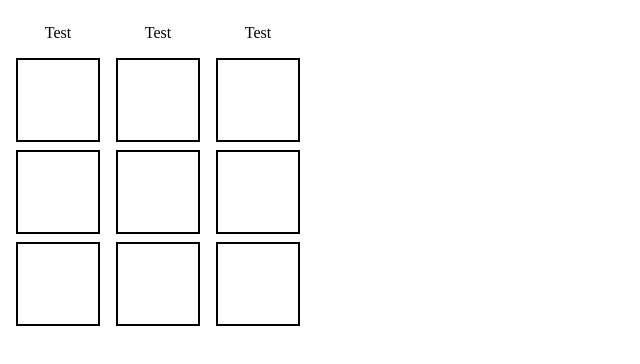
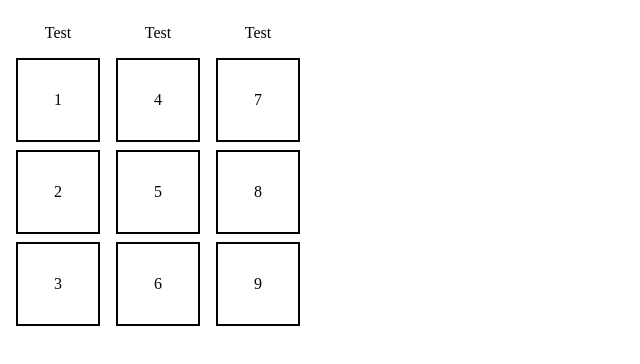
Before and after one commit to Robbysim37/angular-knucklebones, an Angular app: page / in a window 1280 px wide. Shown: the top 364 px of the page, without its empty margins (0-640 px from the left). Built offline with nearby package versions, Linux system fonts and the light colour scheme.

Commit message:
gamestate matrix reaches each cell

```diff
--- a/src/app/app.component.html
+++ b/src/app/app.component.html
@@ -1 +1 @@
-<app-game-board></app-game-board>
+<app-game-state></app-game-state>
--- a/src/app/game-state/game-board/board-column/board-column.component.html
+++ b/src/app/game-state/game-board/board-column/board-column.component.html
@@ -1,3 +1,3 @@
-<app-cell></app-cell>
-<app-cell></app-cell>
-<app-cell></app-cell>
+<app-cell [diceValue]="boardColumnData[0]"></app-cell>
+<app-cell [diceValue]="boardColumnData[1]"></app-cell>
+<app-cell [diceValue]="boardColumnData[2]"></app-cell>
--- a/src/app/game-state/game-board/board-column/board-column.component.ts
+++ b/src/app/game-state/game-board/board-column/board-column.component.ts
@@ -1,4 +1,4 @@
-import { Component } from '@angular/core';
+import { Component, Input } from '@angular/core';
 
 @Component({
   selector: 'app-board-column',
@@ -6,5 +6,5 @@ import { Component } from '@angular/core';
   styleUrl: './board-column.component.css'
 })
 export class BoardColumnComponent {
-
+  @Input() boardColumnData: Array<number> = []
 }
--- a/src/app/game-state/game-board/board-column/cell/cell.component.css
+++ b/src/app/game-state/game-board/board-column/cell/cell.component.css
@@ -1,6 +1,9 @@
 div{
     height: 10vh;
     width: 10vh;
-    border: solid 2px ;
+    border: solid 2px;
     margin: 1vh;
+    display: flex;
+    justify-content: center;
+    align-items: center;
 }
--- a/src/app/game-state/game-board/board-column/cell/cell.component.html
+++ b/src/app/game-state/game-board/board-column/cell/cell.component.html
@@ -1 +1 @@
-<div appHighlight></div>
+<div appHighlight>{{diceValue}}</div>
--- a/src/app/game-state/game-board/board-column/cell/cell.component.ts
+++ b/src/app/game-state/game-board/board-column/cell/cell.component.ts
@@ -1,4 +1,4 @@
-import { Component } from '@angular/core';
+import { Component,Input } from '@angular/core';
 
 @Component({
   selector: 'app-cell',
@@ -6,5 +6,5 @@ import { Component } from '@angular/core';
   styleUrl: './cell.component.css'
 })
 export class CellComponent {
-
+  @Input() diceValue: number = 0;
 }
--- a/src/app/game-state/game-board/game-board.component.html
+++ b/src/app/game-state/game-board/game-board.component.html
@@ -1,14 +1,14 @@
 <div class="game-board">
-    <div>
+    <div class="column-group">
         <p>Test</p>
-        <app-board-column></app-board-column>
+        <app-board-column [boardColumnData]="gameBoardData[0]"></app-board-column>
     </div>
-    <div>
+    <div class="column-group">
         <p>Test</p>
-        <app-board-column></app-board-column>
+        <app-board-column [boardColumnData]="gameBoardData[1]"></app-board-column>
     </div>
-    <div>
+    <div class="column-group">
         <p>Test</p>
-        <app-board-column></app-board-column>
+        <app-board-column [boardColumnData]="gameBoardData[2]"></app-board-column>
     </div>
 </div>
--- a/src/app/game-state/game-board/game-board.component.ts
+++ b/src/app/game-state/game-board/game-board.component.ts
@@ -1,4 +1,4 @@
-import { Component } from '@angular/core';
+import { Component, Input } from '@angular/core';
 
 @Component({
   selector: 'app-game-board',
@@ -6,5 +6,5 @@ import { Component } from '@angular/core';
   styleUrl: './game-board.component.css'
 })
 export class GameBoardComponent {
-
+  @Input() gameBoardData:Array<Array<number>> = [];
 }
--- a/src/app/game-state/game-state.component.html
+++ b/src/app/game-state/game-state.component.html
@@ -1 +1 @@
-<p>game-state works!</p>
+<app-game-board [gameBoardData]="gameBoard"></app-game-board>
--- a/src/app/game-state/game-state.component.ts
+++ b/src/app/game-state/game-state.component.ts
@@ -6,5 +6,9 @@ import { Component } from '@angular/core';
   styleUrl: './game-state.component.css'
 })
 export class GameStateComponent {
-
+  gameBoard = [
+    [1,2,3],
+    [4,5,6],
+    [7,8,9]
+  ]
 }
```
